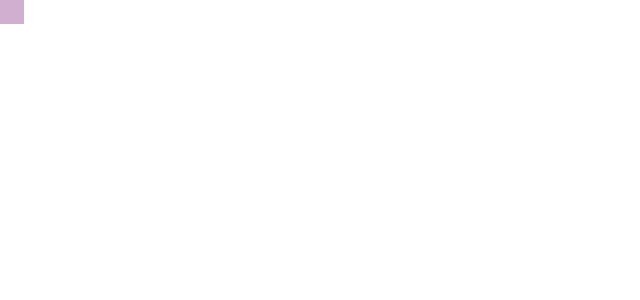
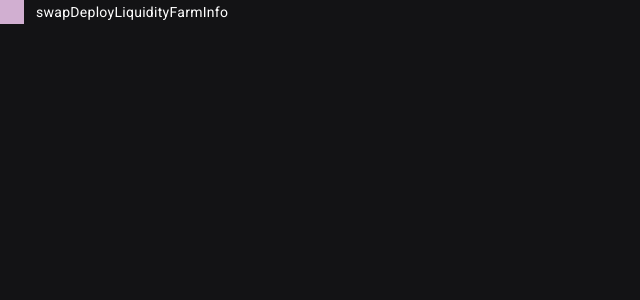
Before and after one commit to chainswap/info, a React (Create React App) app: page / in a window 1280 px wide. Shown: the top 300 px of the page, without its empty margins (0-640 px from the left). Built offline with nearby package versions, Linux system fonts and the light colour scheme.

Commit message:
add theme

```diff
--- a/src/pages/App.tsx
+++ b/src/pages/App.tsx
@@ -1,8 +1,17 @@
 import React from 'react'
 import { Route, Switch } from 'react-router-dom'
 import Swap from './Swap'
-import { styled } from '@material-ui/core'
+import { styled, createMuiTheme, Theme, CssBaseline } from '@material-ui/core'
+import { ThemeProvider } from '@material-ui/styles'
 import Header from '../components/Header/Header'
+
+const theme: Theme = createMuiTheme({
+  palette: {
+    background: {
+      default: '#131315',
+    },
+  },
+})
 
 const HeaderWrapper = styled('div')({
   width: '100%',
@@ -20,6 +29,8 @@ const BodyWrapper = styled('div')({
 export default function App() {
   return (
     <>
+      <ThemeProvider theme={theme}>
+        <CssBaseline />
         <HeaderWrapper>
           <Header />
         </HeaderWrapper>
@@ -28,6 +39,7 @@ export default function App() {
             <Route exact strict path="/swap" component={Swap} />
           </Switch>
         </BodyWrapper>
+      </ThemeProvider>
     </>
   )
 }
```
Lines whose indentation alone changed are shown as unchanged.
